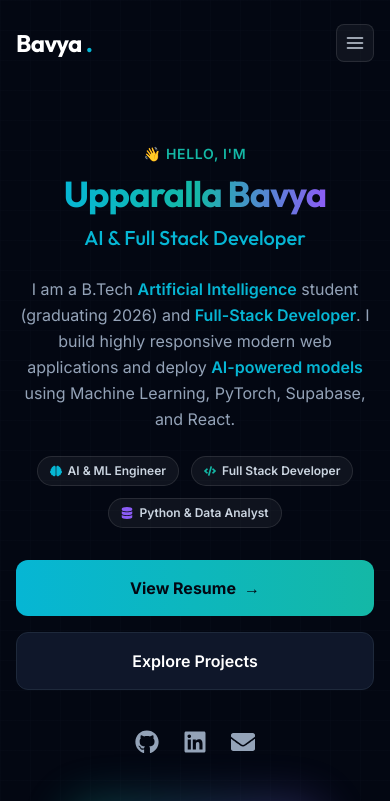
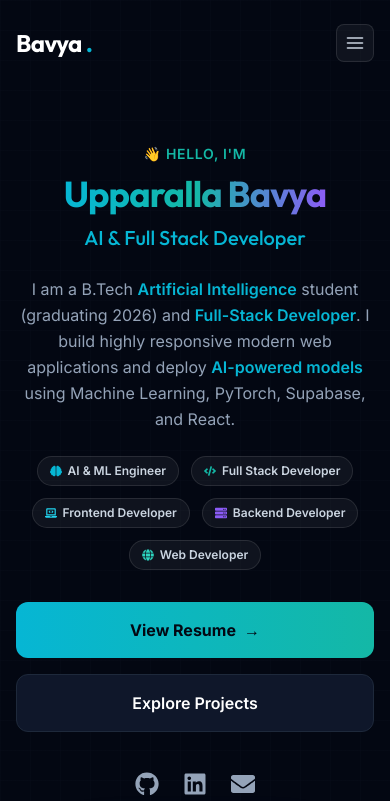
Before and after one commit to upparallabavya-29/Portfolio-, a React (Vite) app: page / in a window 390 px wide. Shown: the top 801 px of the page. Built offline with nearby package versions, Linux system fonts and the light colour scheme.

Commit message:
implement responsive hero section with interactive resume download and social links

```diff
--- a/src/components/Hero.jsx
+++ b/src/components/Hero.jsx
@@ -1,6 +1,6 @@
 import React from 'react';
 import { motion } from 'framer-motion';
-import { FaGithub, FaLinkedin, FaEnvelope, FaCode, FaBrain, FaDatabase } from 'react-icons/fa';
+import { FaGithub, FaLinkedin, FaEnvelope, FaCode, FaBrain, FaDatabase, FaLaptopCode, FaServer, FaGlobe } from 'react-icons/fa';
 import confetti from 'canvas-confetti';
 import profileImage from '../assets/profile.jpg';
 
@@ -58,8 +58,16 @@ export default function Hero() {
               <span>Full Stack Developer</span>
             </div>
             <div className="flex items-center gap-1.5 px-3 py-1.5 rounded-full bg-white/5 border border-white/10 text-xs font-semibold text-slate-300 hover:border-accentCyan/30 transition-colors duration-300">
-              <FaDatabase className="text-accentPurple" />
-              <span>Python & Data Analyst</span>
+              <FaLaptopCode className="text-cyan-400" />
+              <span>Frontend Developer</span>
+            </div>
+            <div className="flex items-center gap-1.5 px-3 py-1.5 rounded-full bg-white/5 border border-white/10 text-xs font-semibold text-slate-300 hover:border-accentCyan/30 transition-colors duration-300">
+              <FaServer className="text-accentPurple" />
+              <span>Backend Developer</span>
+            </div>
+            <div className="flex items-center gap-1.5 px-3 py-1.5 rounded-full bg-white/5 border border-white/10 text-xs font-semibold text-slate-300 hover:border-accentCyan/30 transition-colors duration-300">
+              <FaGlobe className="text-teal-400" />
+              <span>Web Developer</span>
             </div>
           </div>
 
```
